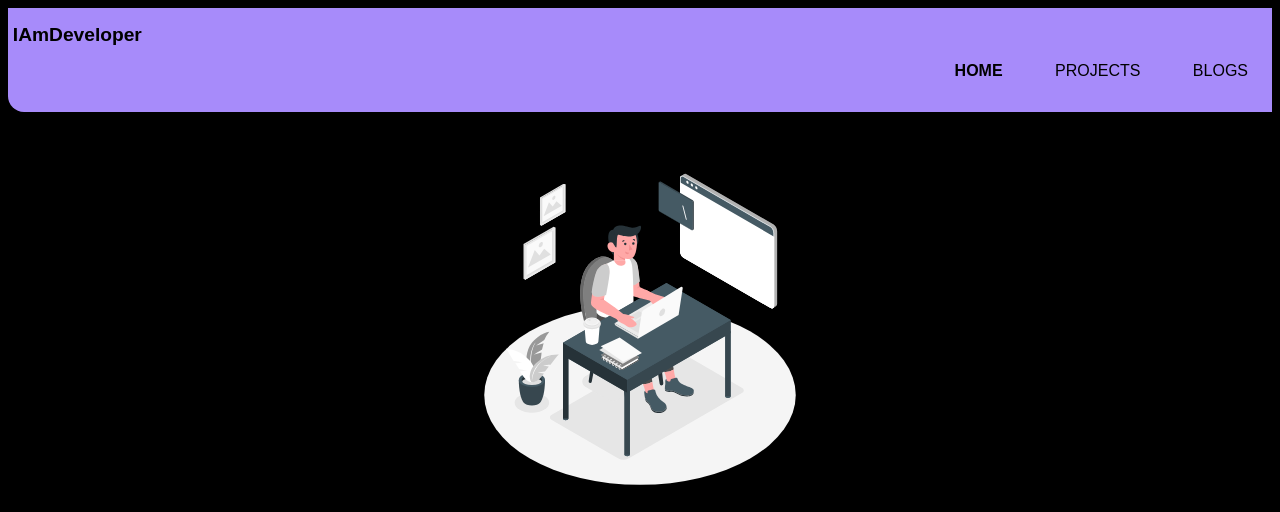
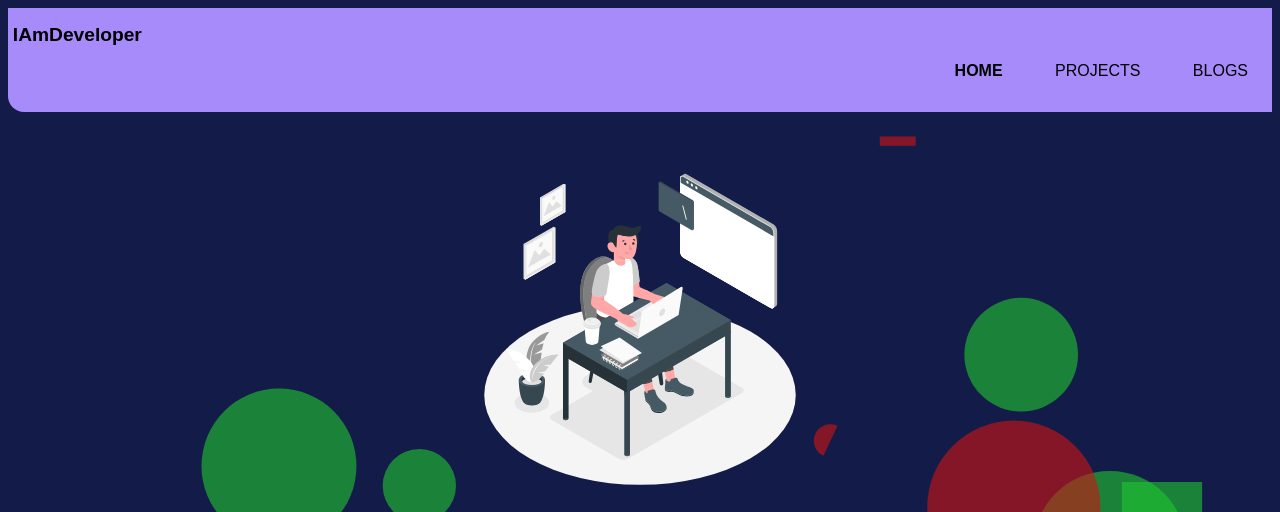
Before and after one commit to faisal-kursheedali/Faisal-portfolio-website, a plain HTML site: page index.html in a window 1280 px wide. Shown: the top 512 px of the page. Drawn offline with Linux system fonts and the light colour scheme; a script that the page names is missing.

Commit message:
Update index.css

```diff
--- a/index.css
+++ b/index.css
@@ -1,5 +1,5 @@
 body{
-    background-image: url(bg1.svg);
+    background-image: url(images/bg1.svg);
     background-position: center;
     background-size: cover;
     background-repeat: no-repeat;
```
